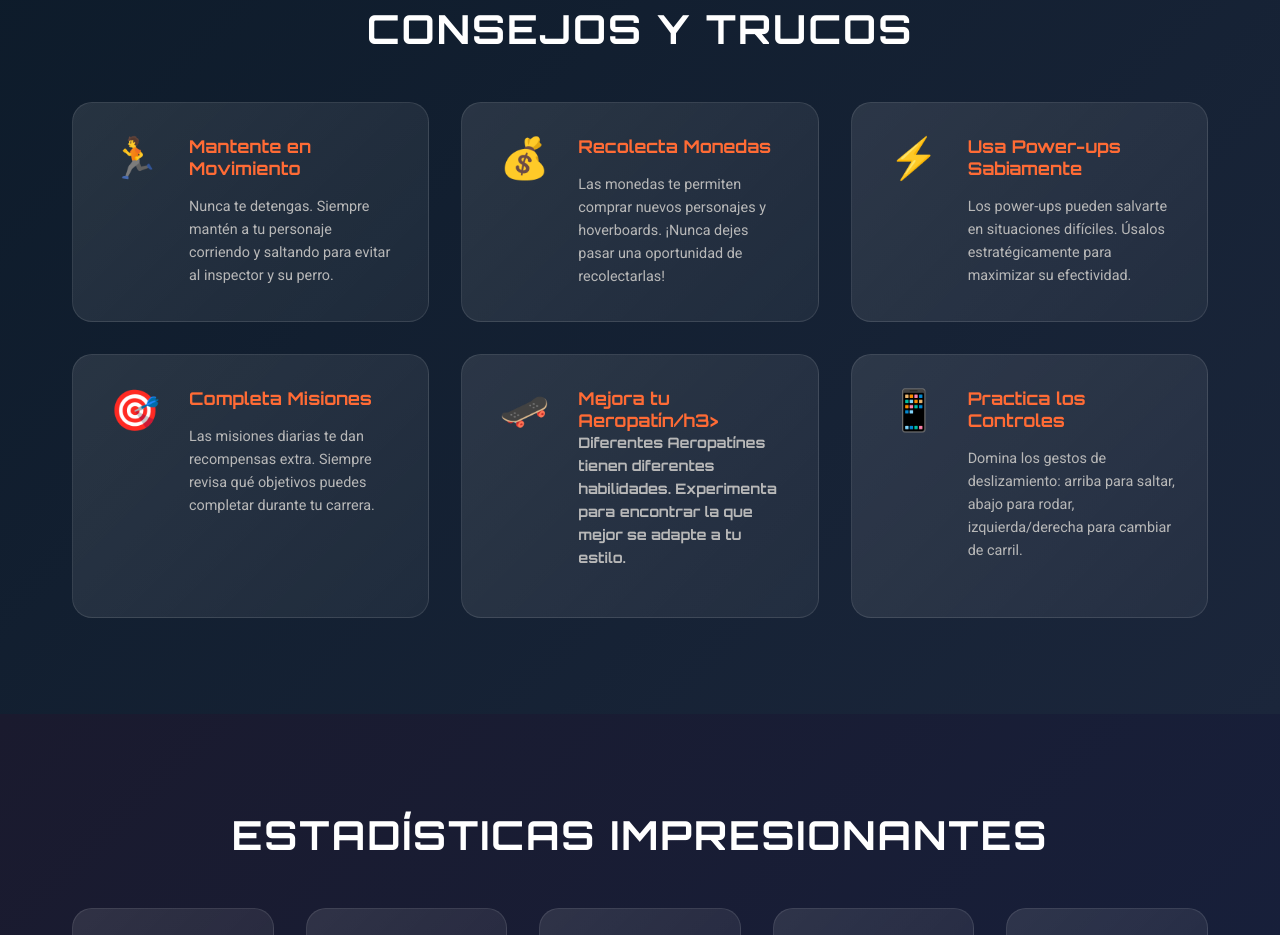
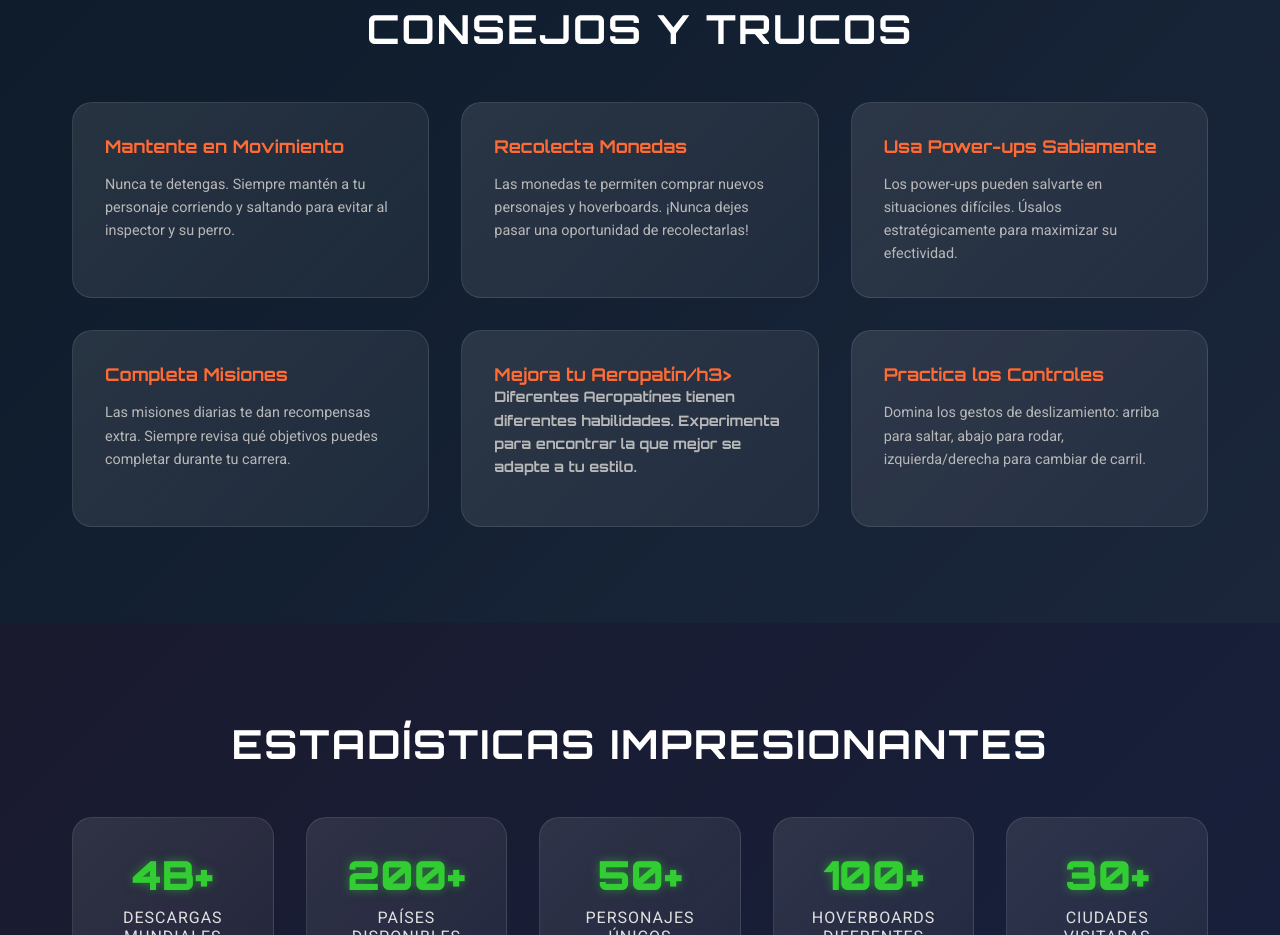
Before and after one commit to Rubencalii/Subway-surfers, a plain HTML site: page index.html in a window 1280 px wide. Shown: the part 5340-6275 px from the top of the page. Drawn offline with Linux system fonts and the light colour scheme.

Commit message:
mas cambio

```diff
--- a/index.html
+++ b/index.html
@@ -346,7 +346,6 @@
             <h2 class="section-title">CONSEJOS Y TRUCOS</h2>
             <div class="tips-grid">
                 <div class="tip-card">
-                    <div class="tip-icon">🏃</div>
                     <div class="tip-content">
                         <h3>Mantente en Movimiento</h3>
                         <p>Nunca te detengas. Siempre mantén a tu personaje corriendo y saltando para evitar al inspector y su perro.</p>
@@ -354,7 +353,6 @@
                 </div>
 
                 <div class="tip-card">
-                    <div class="tip-icon">💰</div>
                     <div class="tip-content">
                         <h3>Recolecta Monedas</h3>
                         <p>Las monedas te permiten comprar nuevos personajes y hoverboards. ¡Nunca dejes pasar una oportunidad de recolectarlas!</p>
@@ -362,7 +360,6 @@
                 </div>
 
                 <div class="tip-card">
-                    <div class="tip-icon">⚡</div>
                     <div class="tip-content">
                         <h3>Usa Power-ups Sabiamente</h3>
                         <p>Los power-ups pueden salvarte en situaciones difíciles. Úsalos estratégicamente para maximizar su efectividad.</p>
@@ -370,7 +367,6 @@
                 </div>
 
                 <div class="tip-card">
-                    <div class="tip-icon">🎯</div>
                     <div class="tip-content">
                         <h3>Completa Misiones</h3>
                         <p>Las misiones diarias te dan recompensas extra. Siempre revisa qué objetivos puedes completar durante tu carrera.</p>
@@ -378,7 +374,6 @@
                 </div>
 
                 <div class="tip-card">
-                    <div class="tip-icon">🛹</div>
                     <div class="tip-content">
                         <h3>Mejora tu Aeropatín/h3>
                         <p>Diferentes Aeropatínes tienen diferentes habilidades. Experimenta para encontrar la que mejor se adapte a tu estilo.</p>
@@ -386,7 +381,6 @@
                 </div>
 
                 <div class="tip-card">
-                    <div class="tip-icon">📱</div>
                     <div class="tip-content">
                         <h3>Practica los Controles</h3>
                         <p>Domina los gestos de deslizamiento: arriba para saltar, abajo para rodar, izquierda/derecha para cambiar de carril.</p>
```
